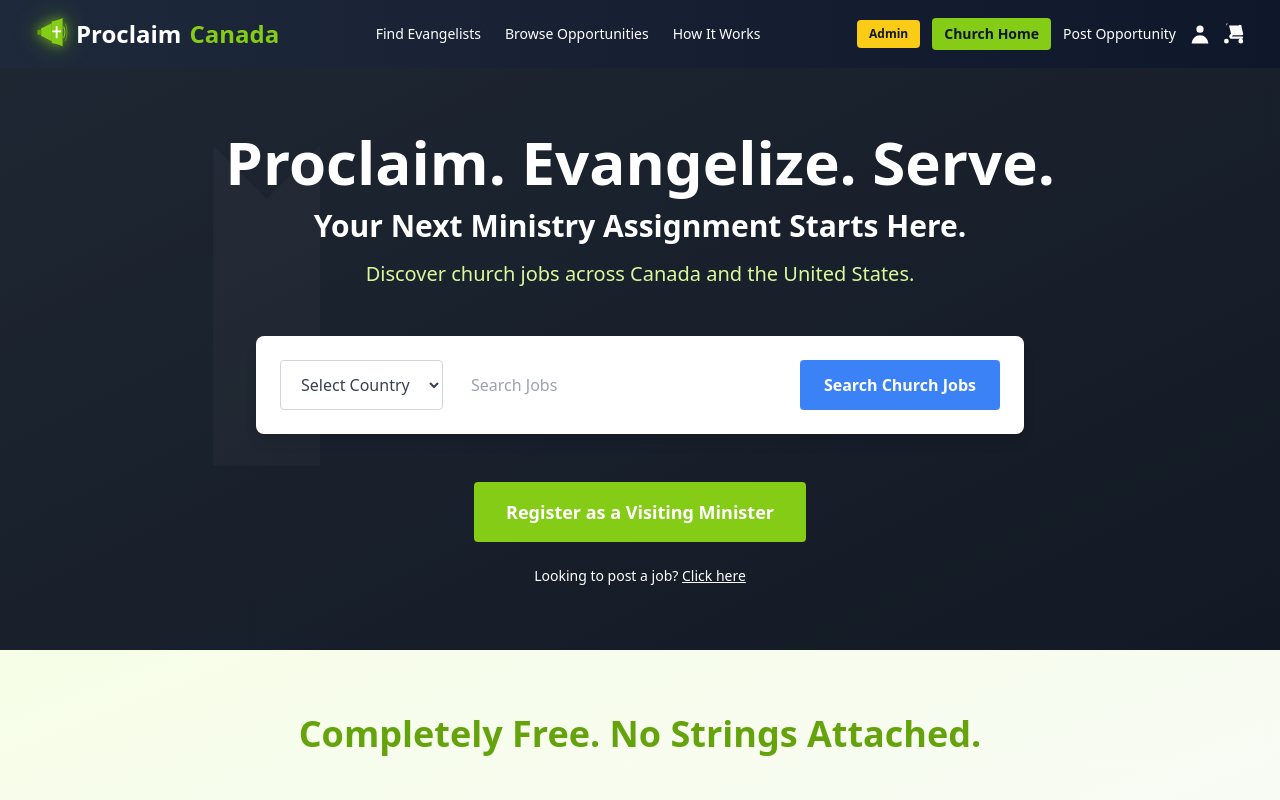
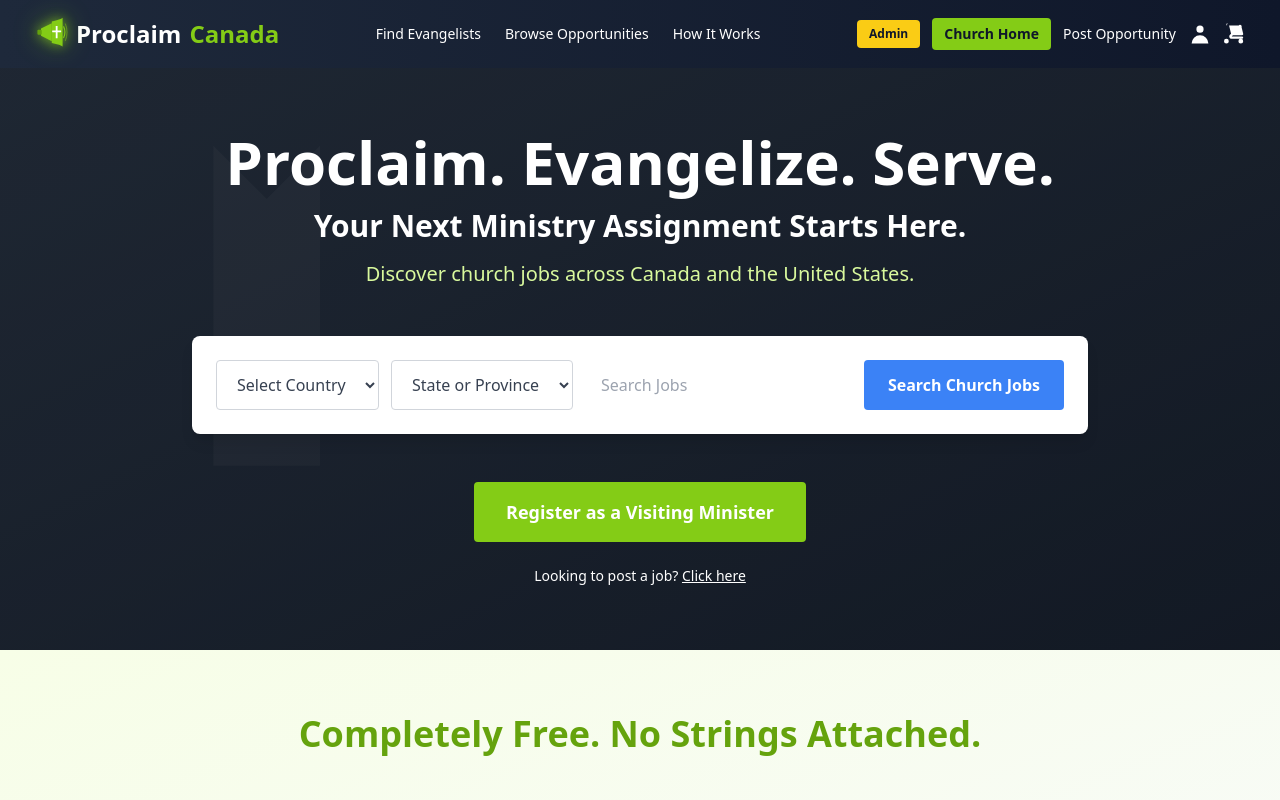
Before and after one commit to cathamaoui/Proclaim-Canada, a Next.js app: page / in a window 1280 px wide. Shown: the top 800 px of the page. Built offline with nearby package versions, Linux system fonts and the light colour scheme.

Commit message:
Add State or Province dropdown to search box

```diff
--- a/app/page.tsx
+++ b/app/page.tsx
@@ -78,7 +78,7 @@
           <p className="text-lg md:text-xl text-lime-200 text-center mb-12">Discover church jobs across Canada and the United States.</p>
 
           {/* Search Box */}
-          <div className="bg-white rounded-lg shadow-lg p-6 mb-12 max-w-3xl mx-auto">
+          <div className="bg-white rounded-lg shadow-lg p-6 mb-12 max-w-4xl mx-auto">
             <div className="flex flex-col md:flex-row gap-3">
               <select
                 className="px-4 py-3 text-gray-700 rounded focus:outline-none focus:ring-2 focus:ring-blue-500 bg-white border border-gray-300"
@@ -86,6 +86,11 @@
                 <option value="">Select Country</option>
                 <option value="canada">Canada</option>
                 <option value="usa">United States</option>
+              </select>
+              <select
+                className="px-4 py-3 text-gray-700 rounded focus:outline-none focus:ring-2 focus:ring-blue-500 bg-white border border-gray-300"
+              >
+                <option value="">State or Province</option>
               </select>
               <input
                 type="text"
```
